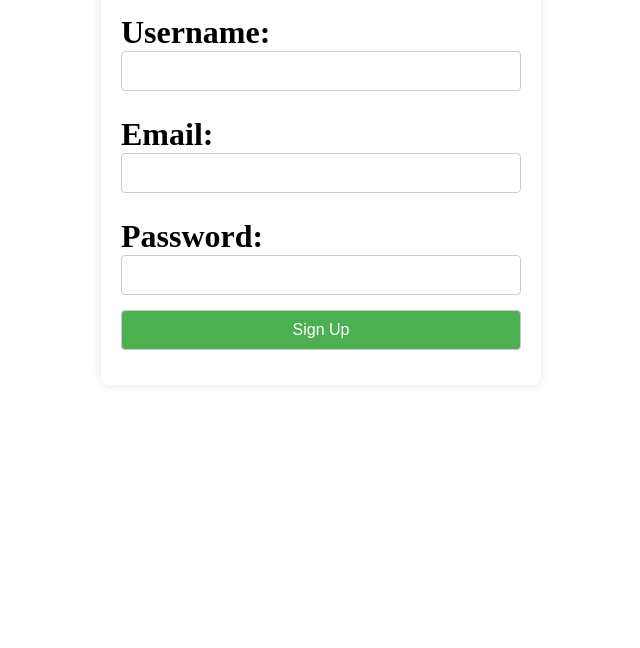
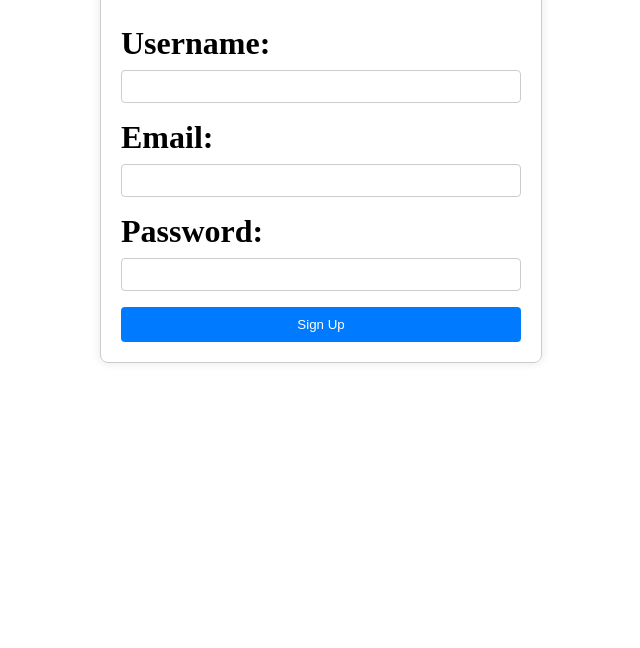
Before and after one commit to ybinilza/flatironfinalproject, a React app in the folder client/: page / in a window 1280 px wide. Shown: the part 152-800 px from the top of the page, without its empty margins (319-959 px from the left). Built offline with nearby package versions, Linux system fonts and the light colour scheme.

Commit message:
Add yup and formik

```diff
--- a/client/public/index.html
+++ b/client/public/index.html
@@ -29,7 +29,7 @@
       work correctly both with client-side routing and a non-root public URL.
       Learn how to configure a non-root public URL by running `npm run build`.
     -->
-    <title>Reciplease</title>
+    <title>Market for Everyone</title>
   </head>
   <body>
     <noscript>You need to enable JavaScript to run this app.</noscript>
--- a/client/src/components/SignupPage.css
+++ b/client/src/components/SignupPage.css
@@ -1,12 +1,10 @@
-
-
 .signup-container {
   max-width: 400px;
   margin: 0 auto;
   padding: 20px;
-    background-color: #fff;
+  border: 1px solid #ccc;
+  border-radius: 8px;
   box-shadow: 0 0 10px rgba(0, 0, 0, 0.1);
-    border-radius: 8px;
 }
 
 form {
@@ -14,30 +12,32 @@
   flex-direction: column;
 }
 
-  h2 {
-    text-align: center;
-    margin-bottom: 20px;
-  }
-
 label {
-    margin-top: 10px;
+  margin-bottom: 8px;
 }
 
 input {
-    margin-bottom: 15px;
-    padding: 10px;
-    font-size: 16px;
+  padding: 8px;
+  margin-bottom: 16px;
   border: 1px solid #ccc;
   border-radius: 4px;
 }
 
-  input[type="submit"] {
-    background-color: #4caf50;
+button {
+  padding: 10px;
+  background-color: #007bff;
   color: #fff;
+  border: none;
+  border-radius: 4px;
   cursor: pointer;
-    transition: background-color 0.3s;
 }
 
-  input[type="submit"]:hover {
-    background-color: #45a049;
+button:disabled {
+  background-color: #ccc;
+  cursor: not-allowed;
 }
+
+.signup-container .error {
+  color: red;
+  margin-top: 8px;
+}
--- a/client/src/components/SignupPage.js
+++ b/client/src/components/SignupPage.js
@@ -1,87 +1,98 @@
-import React from 'react'
-import './SignupPage.css'
-import { useState } from 'react';
+import React from 'react';
+import './SignupPage.css';
+import { useFormik } from 'formik';
+import * as yup from "yup";
 
 function SignupPage({ onLogin }) {
 
-  const [username, setUsername] = useState("");
-  const [email, setEmail] =useState("");
-  const [password, setPassword] = useState("");
-  const [errors, setErrors] = useState([]);
-  const [isLoading, setIsLoading] = useState(false);
+  const formSchema = yup.object().shape({
+    username: yup.string().required("Must enter a username").max(15),
+    email: yup.string().email("Invalid email").required("Must enter an email"),
+    password: yup.string()
+      .min(8, 'Password must be at least 8 characters')
+      .required('Password is required'),
+  });
 
-
-function handleSubmit(e)
-{
-  e.preventDefault();
-  setIsLoading(true);
-  /*console.log(username)
-  console.log(email)
-  console.log(password)*/
-
-  fetch("/signup", {
+  const formik = useFormik({
+    initialValues: {
+      username: '',
+      email: '',
+      password: '',
+    },
+    validationSchema: formSchema,
+    onSubmit: async (values) => {
+      try {
+        const response = await fetch("/signup", {
           method: "POST",
           headers: {
             "Content-Type": "application/json",
           },
-    body: JSON.stringify({
-      username,
-      email,
-      password,
-    }),
-  }).then((r) => {
-    setIsLoading(false);
-    if (r.ok) {
-      r.json().then((user) => {
+          body: JSON.stringify(values),
+        });
+
+        if (response.ok) {
+          const user = await response.json();
           onLogin(user);
-        setErrors([]);   // Reset errors when the form is submitted successfully
+        } else {
+          const errorData = await response.json();
+          formik.setErrors(errorData.errors || {});
+        }
+      } catch (error) {
+        console.error('Error:', error.message);
+      }
+    },
   });
-    } else {
-      r.json().then((err) => setErrors(err.errors || []));
-    }
-  });
-}
-
-console.log(errors)
 
   return (
     <div>
       <div className="signup-container">
-        <form onSubmit={handleSubmit}>
+        <form onSubmit={formik.handleSubmit}>
           <h2>Sign Up</h2>
           <label htmlFor="username">Username:</label>
-          <input type="text"
+          <input
+            type="text"
             id="username"
-                name="username" required
+            name="username"
+            required
             autoComplete="off"
-                value={username}
-                onChange={(e) => setUsername(e.target.value)}
+            value={formik.values.username}
+            onChange={formik.handleChange}
           />
+          <div>{formik.errors.username}</div>
 
           <label htmlFor="email">Email:</label>
-          <input type="email"
+          <input
+            type="email"
             id="email"
-                  name="email" required
-                  value={email}
-                  onChange={(e) =>setEmail(e.target.value)} />
+            name="email"
+            required
+            value={formik.values.email}
+            onChange={formik.handleChange}
+          />
+          <div>{formik.errors.email}</div>
 
           <label htmlFor="password">Password:</label>
-          <input type="password"
+          <input
+            type="password"
             id="password"
             name="password"
-                 value={password}
-                 onChange={(e) => setPassword(e.target.value)} />
+            value={formik.values.password}
+            onChange={formik.handleChange}
+          />
+          <div>{formik.errors.password}</div>
 
-          <input type="submit" value="Sign Up" />
+          <button type="submit" disabled={formik.isSubmitting}>
+            Sign Up
+          </button>
         </form>
       </div>
-      {isLoading && <p>Loading...</p>}
-      {errors.length > 0 && (
+      {formik.isSubmitting && <p>Loading...</p>}
+      {Object.keys(formik.errors).length > 0 && (
         <div>
           <p>Error:</p>
           <ul>
-            {errors.map((error, index) => (
-              <li key={index}>{error}</li>
+            {Object.keys(formik.errors).map((fieldName, index) => (
+              <li key={index}>{formik.errors[fieldName]}</li>
             ))}
           </ul>
         </div>
@@ -89,4 +100,5 @@ console.log(errors)
     </div>
   );
 }
-export default SignupPage
+
+export default SignupPage;
```
Also changed, not shown: client/package.json (+6 -2 lines), 1 other file. Lines whose indentation alone changed are shown as unchanged.
